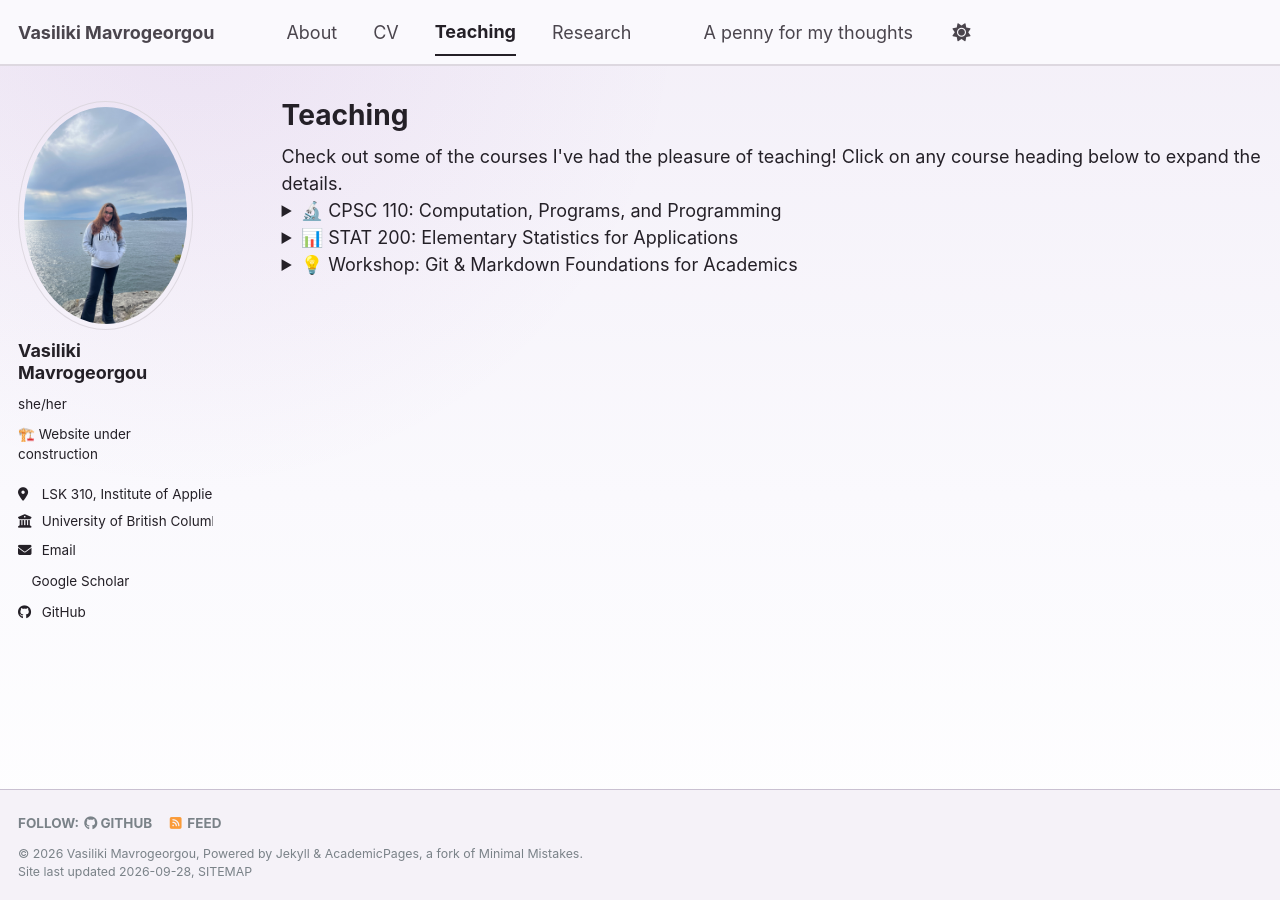
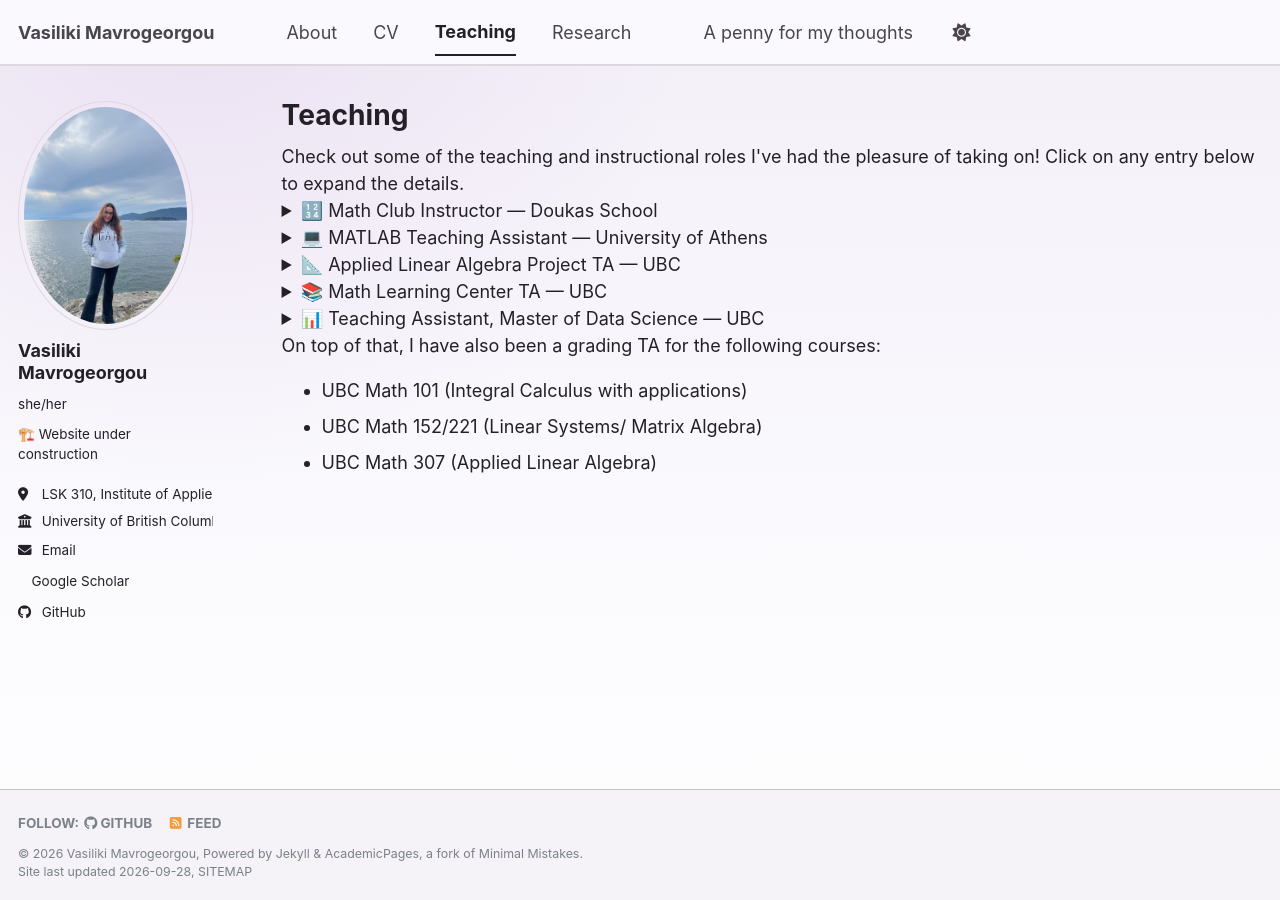
Before and after one commit to vmavrogeorgou/vmavrogeorgou.github.io, a Jekyll site: the page built from _pages/teaching.html, in a window 1280 px wide. Built offline with Jekyll 4.4.1, drawn with Linux system fonts in a browser that asks for light colours; a style sheet for code colours, icons or effects is not loaded.

Commit message:
Update teaching
Updated teaching roles and descriptions to reflect current positions and responsibilities.

```diff
--- a/_pages/teaching.html
+++ b/_pages/teaching.html
@@ -5,44 +5,72 @@ permalink: /teaching/
 author_profile: true
 ---
 
-Check out some of the courses I've had the pleasure of teaching! Click on any course heading below to expand the details.
+Check out some of the teaching and instructional roles I've had the pleasure of taking on! Click on any entry below to expand the details.
 
 <!-- Dropdown Entry 1 -->
 <details>
-  <summary class="teaching-summary">🔬 CPSC 110: Computation, Programs, and Programming</summary>
+  <summary class="teaching-summary">🔢 Math Club Instructor — Doukas School</summary>
   <div class="teaching-content">
-    <p><strong>Role:</strong> Graduate Teaching Assistant (Fall 2026)</p>
-    <p>Led weekly laboratory sessions for over 30 undergraduate students, introducing core functional programming design principles, testing structures, and recursion models.</p>
+    <p><strong>Role:</strong> Math Club Instructor (Oct. 2020 – June 2024)</p>
+    <p>Introduced 11–12-year-old students to elementary set theory and basic combinatorics through engaging, accessible mathematical activities.</p>
     <ul>
-      <li>Held 1-on-1 weekly debugging clinics to unpack complex project logic.</li>
-      <li>Graded structural assignments and provided personalized semantic feedback.</li>
+      <li>Established “Math Club Days” featuring mathematics documentaries, riddles, and interactive presentations.</li>
     </ul>
   </div>
 </details>
 
 <!-- Dropdown Entry 2 -->
 <details>
-  <summary class="teaching-summary">📊 STAT 200: Elementary Statistics for Applications</summary>
+  <summary class="teaching-summary">💻 MATLAB Teaching Assistant — University of Athens</summary>
   <div class="teaching-content">
-    <p><strong>Role:</strong> Lead Course Tutor (Spring 2025)</p>
-    <p>Provided targeted educational reinforcement focusing on hypothesis testing, probability distributions, and practical data compilation techniques using R Studio.</p>
+    <p><strong>Role:</strong> Teaching Assistant, MATLAB Laboratory (2022 – 2024)</p>
+    <p>Coordinated and instructed MATLAB laboratory sessions for undergraduate mathematics students, including management of an expanded computer laboratory during the 2023–24 academic year.</p>
     <ul>
-      <li>Simplified abstract statistical proofs using intuitive, real-world data visualization.</li>
-      <li>Conducted intensive midterm and final exam preparation review sessions.</li>
+      <li>Received a 4.944/5 overall quality score in student assessments.</li>
+      <li>Highest-scoring instructor among 7 laboratory instructors.</li>
     </ul>
   </div>
 </details>
 
 <!-- Dropdown Entry 3 -->
 <details>
-  <summary class="teaching-summary">💡 Workshop: Git & Markdown Foundations for Academics</summary>
+  <summary class="teaching-summary">📐 Applied Linear Algebra Project TA — UBC</summary>
   <div class="teaching-content">
-    <p><strong>Role:</strong> Guest Instructor / Coordinator (Winter 2025)</p>
-    <p>Designed and presented a 2-hour interactive workshop breaking down version control basics, repository tracking, and professional website creation for incoming graduate researchers.</p>
+    <p><strong>Role:</strong> Project-Based Teaching Assistant (2025 – 2026)</p>
+    <p>Developed a LaTeX booklet compiling past papers and exercises for students to use in class, coordinating content and formatting under <a href="https://patrickwalls.github.io" target="_blank" rel="noopener noreferrer">Prof. Patrick Walls</a>' supervision.</p>
   </div>
 </details>
 
+<!-- Dropdown Entry 4 -->
+<details>
+  <summary class="teaching-summary">📚 Math Learning Center TA — UBC</summary>
+  <div class="teaching-content">
+    <p><strong>Role:</strong> Teaching Assistant (2025 – 2026)</p>
+    <p>Provided mathematical support to undergraduate students across a range of mathematics courses.</p>
+    <ul>
+      <li>Facilitated students’ problem-solving by clarifying mathematical concepts and guiding their approach to mathematical questions.</li>
+    </ul>
+  </div>
+</details>
 
+<!-- Dropdown Entry 5 -->
+<details>
+  <summary class="teaching-summary">📊 Teaching Assistant, Master of Data Science — UBC</summary>
+  <div class="teaching-content">
+    <p><strong>Role:</strong> Graduate Teaching Assistant, Labs (2026 – 2027)</p>
+    <p>Selected through an interview process to support graduate-level data science coursework.</p>
+    <ul>
+      <li>Supported students through laboratory sessions, office hours, and assignment feedback.</li>
+    </ul>
+  </div>
+</details>
+
+On top of that, I have also been a grading TA for the following courses:
+<ul>
+  <li>UBC Math 101 (Integral Calculus with applications)</li>
+  <li>UBC Math 152/221 (Linear Systems/ Matrix Algebra)</li>
+  <li>UBC Math 307 (Applied Linear Algebra)</li>
+</ul>
 
 <!---
 layout: archive
```
